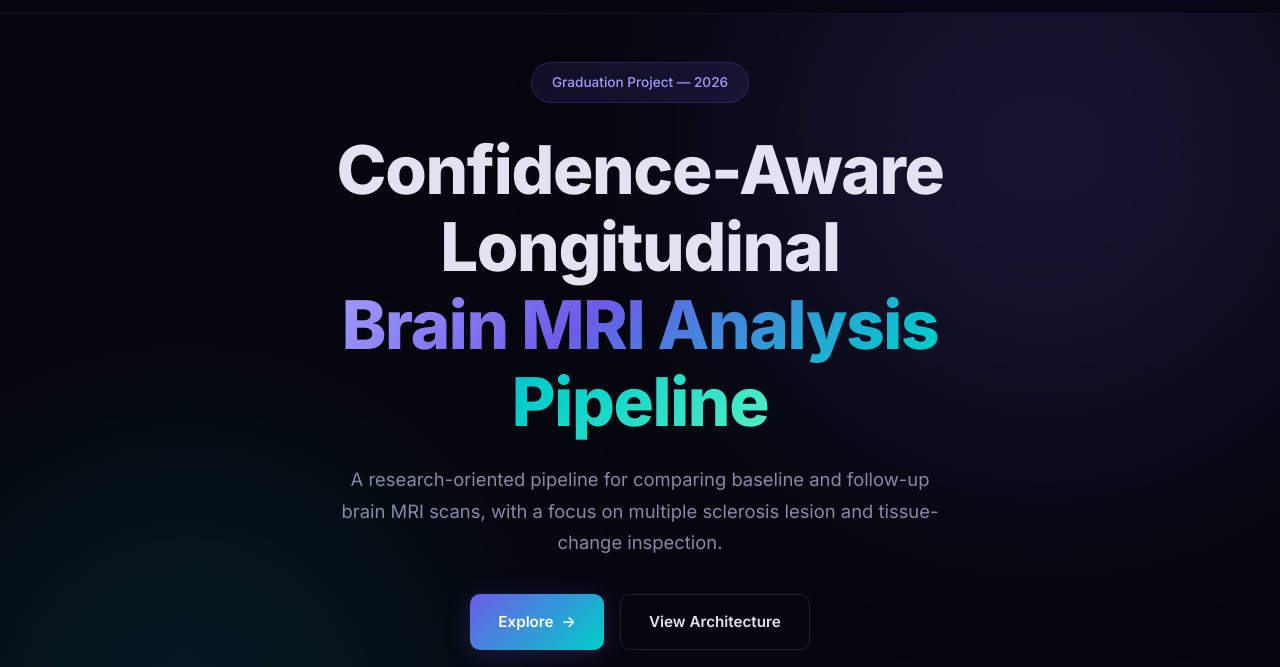
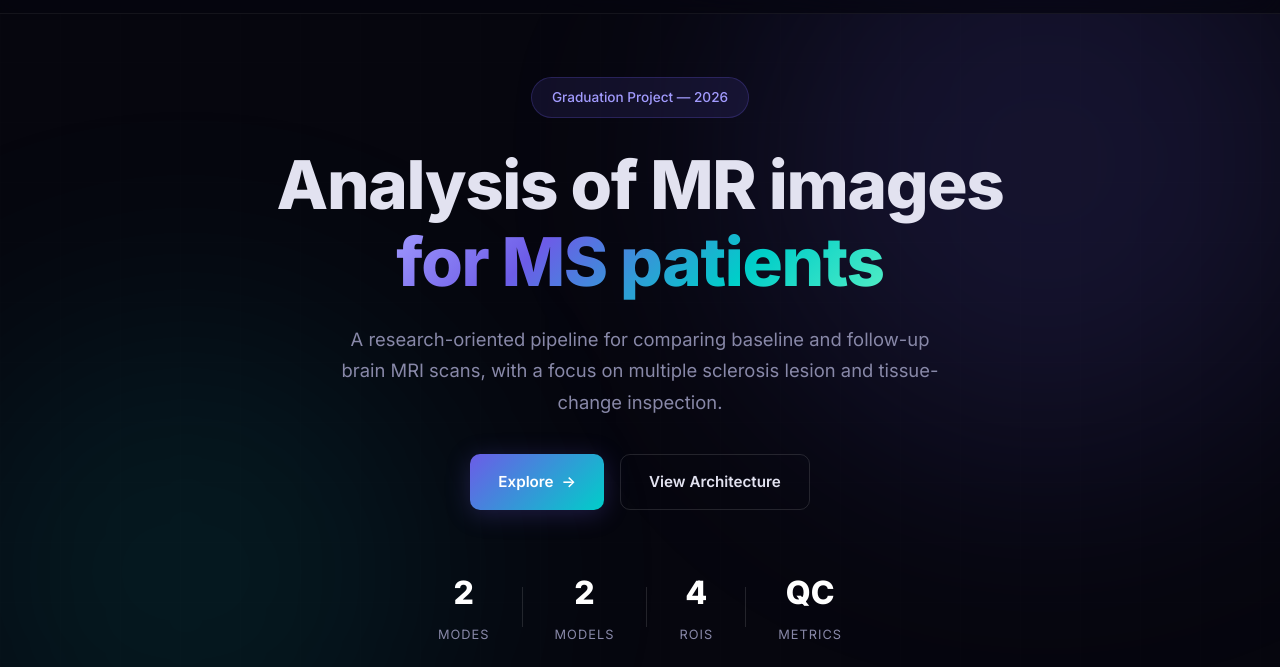
Before and after one commit to UfukCefaker/graduation_project_information, a website built with Vite: page index.html in a window 1280 px wide. Shown: the part 58-725 px from the top of the page. Built offline with nearby package versions, Linux system fonts and the light colour scheme.

Commit message:
Update project title

```diff
--- a/index.html
+++ b/index.html
@@ -3,7 +3,7 @@
 <head>
   <meta charset="UTF-8" />
   <meta name="viewport" content="width=device-width, initial-scale=1.0" />
-  <title>MR Analysis Pipeline — Confidence-Aware Longitudinal Brain MRI Analysis</title>
+  <title>Analysis of MR images for MS patients</title>
   <meta name="description" content="A research-oriented confidence-aware pipeline for longitudinal brain MRI comparison, segmentation, registration, voxelwise change analysis, and quality-control reporting." />
   <link rel="preconnect" href="https://fonts.googleapis.com" />
   <link rel="preconnect" href="https://fonts.gstatic.com" crossorigin />
@@ -54,7 +54,7 @@
     <div class="hero-glow hero-glow-2"></div>
     <div class="hero-content">
       <div class="hero-badge" data-i18n="heroBadge">Graduation Project — 2026</div>
-      <h1><span data-i18n="heroTitle1">Confidence-Aware Longitudinal</span><br/><span class="gradient-text" data-i18n="heroTitle2">Brain MRI Analysis Pipeline</span></h1>
+      <h1><span data-i18n="heroTitle1">Analysis of MR images</span><br/><span class="gradient-text" data-i18n="heroTitle2">for MS patients</span></h1>
       <p class="hero-subtitle" data-i18n="heroSub">A research-oriented pipeline for comparing baseline and follow-up brain MRI scans, with a focus on multiple sclerosis lesion and tissue-change inspection.</p>
       <div class="hero-actions">
         <a href="#overview" class="btn btn-primary"><span data-i18n="heroBtnExplore">Keşfet</span> <span class="btn-arrow">→</span></a>
@@ -498,7 +498,7 @@
   <footer id="footer">
     <div class="container">
       <div class="footer-inner">
-        <div class="footer-logo">MR Analysis Pipeline</div>
+        <div class="footer-logo">Analysis of MR images for MS patients</div>
         <p class="footer-copy" data-i18n="footerCopy">© 2026 Bitirme Projesi. Tüm hakları saklıdır.</p>
       </div>
     </div>
--- a/main.js
+++ b/main.js
@@ -4,7 +4,7 @@ const translations = {
     navOverview: 'Genel Bakış', navMotivation: 'Motivasyon', navPipeline: 'Pipeline',
     navEvidence: 'Kanıt', navArch: 'Mimari', navTech: 'Uygulama', navTeam: 'Ekip',
     heroBadge: 'Bitirme Projesi — 2026',
-    heroTitle1: 'Confidence-Aware Longitudinal', heroTitle2: 'Brain MRI Analysis Pipeline',
+    heroTitle1: 'Analysis of MR images', heroTitle2: 'for MS patients',
     heroSub: 'Baseline ve follow-up beyin MR taramalarını karşılaştırmak için geliştirilen, multiple sclerosis lezyon ve doku değişimi incelemesine odaklanan araştırma yönelimli pipeline.',
     heroBtnExplore: 'Keşfet', heroBtnArch: 'Mimariyi İncele',
     statModes: 'Mod', statModels: 'Model', statRois: 'ROI', statQc: 'Metrikler',
@@ -77,7 +77,7 @@ const translations = {
     navOverview: 'Overview', navMotivation: 'Motivation', navPipeline: 'Pipeline',
     navEvidence: 'Evidence', navArch: 'Architecture', navTech: 'Implementation', navTeam: 'Team',
     heroBadge: 'Graduation Project — 2026',
-    heroTitle1: 'Confidence-Aware Longitudinal', heroTitle2: 'Brain MRI Analysis Pipeline',
+    heroTitle1: 'Analysis of MR images', heroTitle2: 'for MS patients',
     heroSub: 'A research-oriented pipeline for comparing baseline and follow-up brain MRI scans, with a focus on multiple sclerosis lesion and tissue-change inspection.',
     heroBtnExplore: 'Explore', heroBtnArch: 'View Architecture',
     statModes: 'Modes', statModels: 'Models', statRois: 'ROIs', statQc: 'Metrics',
```
